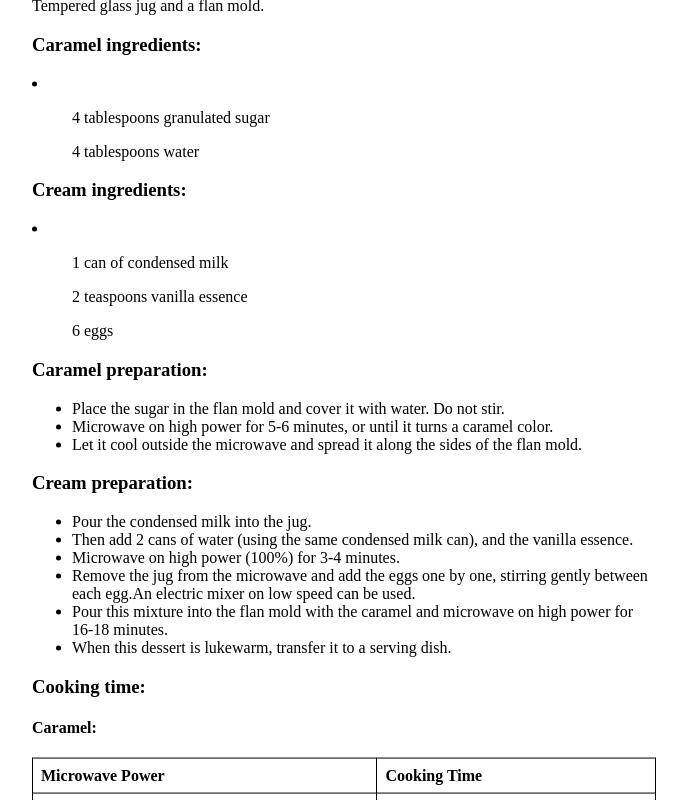
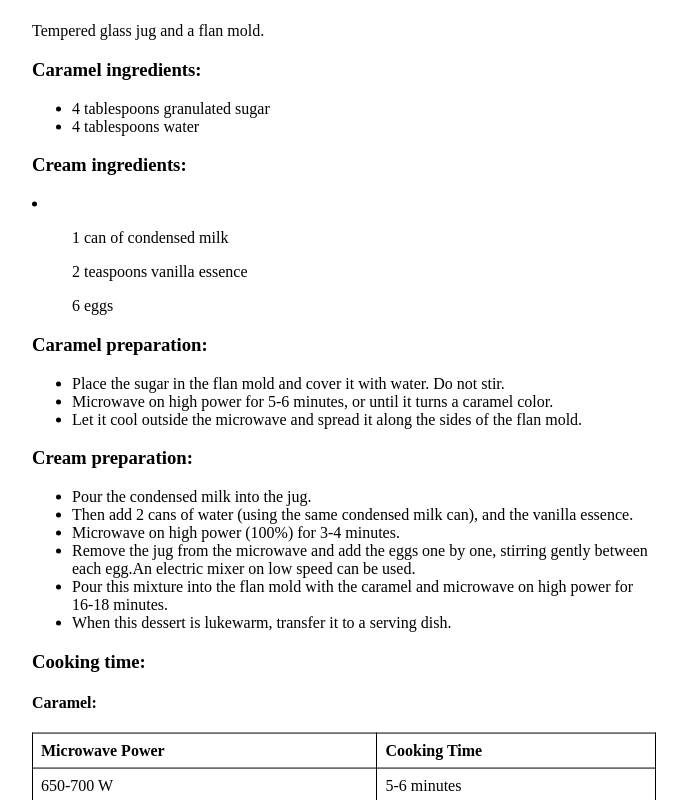
Before and after one commit to Wolpher/receipes.github.io, a plain HTML site: page LecheAsada.html in a window 1280 px wide. Shown: the whole page, without its empty margins (304-991 px from the left). Drawn offline with Linux system fonts and the light colour scheme.

Commit message:
aa# Please enter the commit message for your changes. Lines starting

```diff
--- a/LecheAsada.html
+++ b/LecheAsada.html
@@ -13,10 +13,10 @@
     <h3>Utensils:</h3>
     <p>Tempered glass jug and a flan mold.</p>
     <h3>Caramel ingredients:</h3>
-    <li>
-        <ul>4 tablespoons granulated sugar</ul>
-        <ul>4 tablespoons water</ul>
-    </li>
+    <ul>
+        <li>4 tablespoons granulated sugar</li>
+        <li>4 tablespoons water</li>
+    </ul>
     <h3>Cream ingredients:</h3>
     <li>
         <ul>1 can of condensed milk</ul>
```
